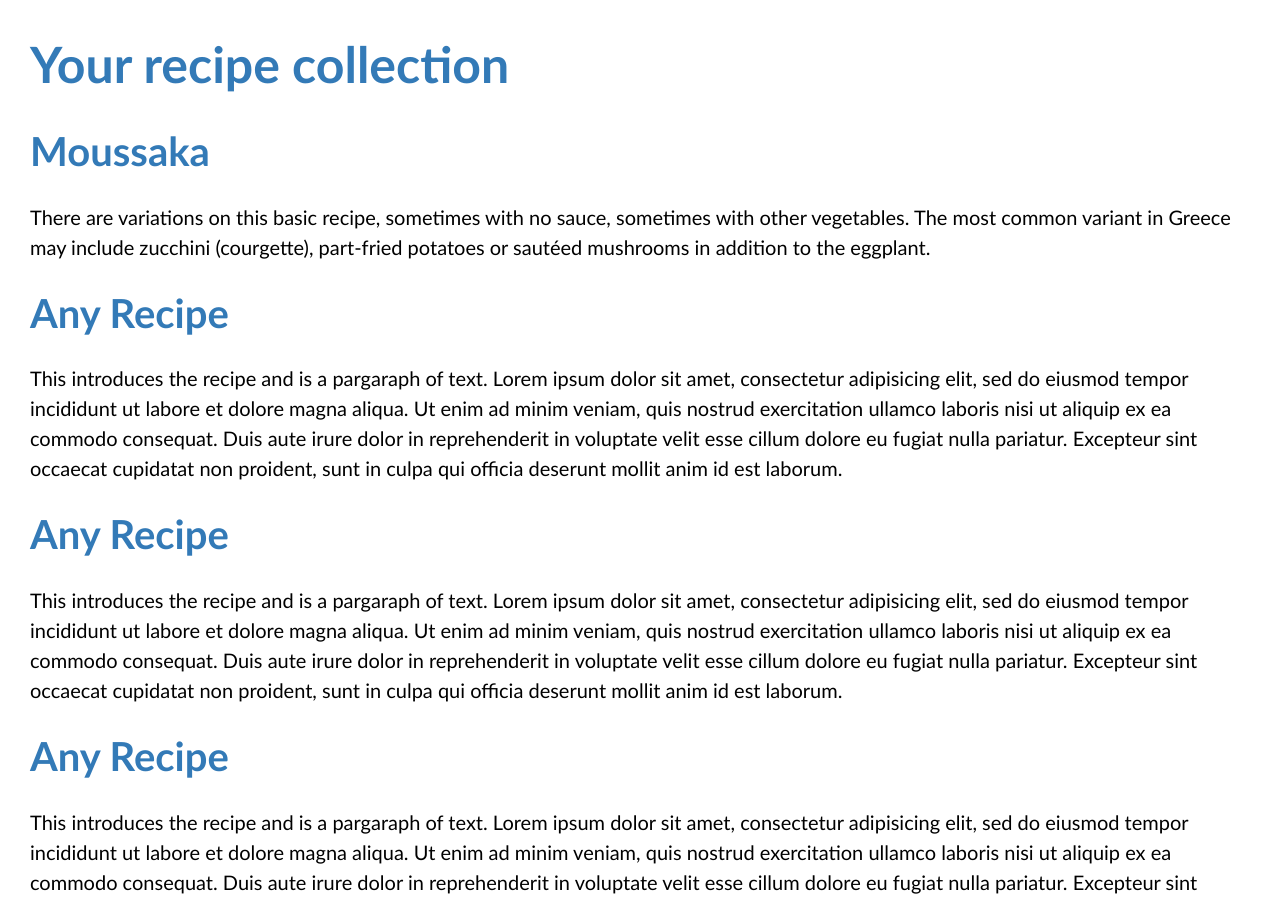
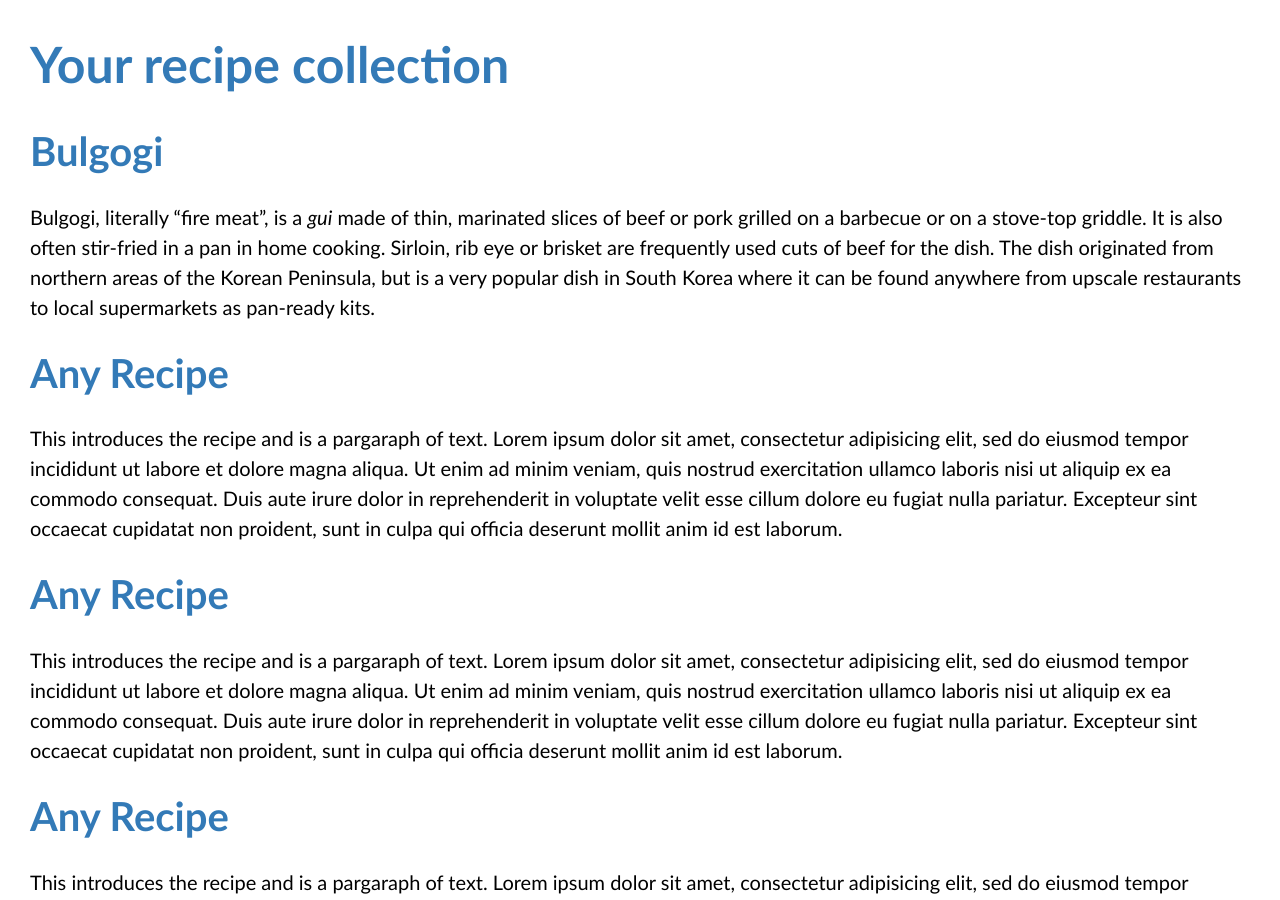
Before and after one commit to 16043417/16043417.github.io, a Jekyll site: the page built from pages/recipelisting.md, in a window 1280 px wide and 900 px high. Built offline with Jekyll 4.4.1, drawn with Linux system fonts in a browser that asks for light colours; some of the changed lines change nothing that is shown.

Commit message:
Investigation

```diff
--- a/_recipes/recipe1.markdown
+++ b/_recipes/recipe1.markdown
@@ -1,59 +1,47 @@
 ---
 layout: recipe
-title: Moussaka
+title: Bulgogi
 date: 2019-10-19
 excerpt_separator: <!--more-->
 published: true
 order:
 tags:
-  - Greek
+  - Korean
   - Meat
   - Hot
 ---
 
-# Moussaka
+# Bulgogi
 
-There are variations on this basic recipe, sometimes with no sauce, sometimes with other vegetables. The most common variant in Greece may include zucchini (courgette), part-fried potatoes or sautéed mushrooms in addition to the eggplant.
+Bulgogi, literally "fire meat", is a _gui_ made of thin, marinated slices of beef or pork grilled on a barbecue or on a stove-top griddle. It is also often stir-fried in a pan in home cooking. Sirloin, rib eye or brisket are frequently used cuts of beef for the dish. The dish originated from northern areas of the Korean Peninsula, but is a very popular dish in South Korea where it can be found anywhere from upscale restaurants to local supermarkets as pan-ready kits.
 
 <!--more-->
 
-[![Moussaka](/_uploads/moussaka.jpg)](/_uploads/moussaka.jpg)
+[![Bulgogi](//_uploads/basic-bulgogi.jpg)](//_uploads/basic-bulgogi.jpg)
 
 ## Ingredients
 
-- 1 kg aubergines (large or/and elongated variety)
-- 160 ml vegetable oil (about 1 teacup)
-- 1 large onion, finely sliced
-- 450 grams minced beef
-- 1 glass white wine (not retsina, but aretsinoto)
-- 350 grams fresh tomatoes,
-- 1400 grams tomatoes, drained of some of their juice and chopped
-- teaspoon ground cinnamon
-- teaspoon ground allspice
-- salt and black pepper
-- 1 teaspoon oregano
-- 25 grams grated Parmesan, Kefalotiri, or Gruyere cheese
-- some chopped parsley
-- 80 grams butter
-- 80 grams flour
-- 600 ml warm milk
-- 30 grams grated Parmesan or Gruyere cheese
-- 2 egg yolks
-- 4 tablespoons toasted breadcrumbs
-
+- 1 ½ lb ribeye steak (700 g), or any other well-marbled, tender cut
+- 1 onion, 1/2 roughly chopped and 1/2 thinly sliced
+- 3 cloves garlic cloves
+- ½ pear, peeled and roughly chopped
+- 3 spring onions, 1 cut into pieces and 2 sliced into 1/4-inch rounds
+- 3 tablespoons brown sugar
+- 1 teaspoon black pepper
+- ⅓ cup soy sauce (80 g)
+- 3 tablespoons sesame oil
+- 1 tablespoon canola oil
+- 1 teaspoon sesame seed, for serving
+- 2 cups cooked rice (400 g), for serving
 
 ## Method
 
-Moussaka should be baked in the oven. Use a roasting container, either square or oblong, approximately 25 x 25 cm or 39 x 28 cm. It is recommended that you spread the work involved over two days for your convenience; one can easily cook the meat the day before, without the Moussaka suffering at all. Do not do the same with the aubergines; they should be fried on the day.
+1. Slice the beef as thinly as you can, then set aside in a large bowl. Using frozen or cold beef will make the slicing easier.
+2. In a blender or food processor, blend the onion chunks, garlic, pear, green onion pieces, brown sugar, pepper, soy sauce, and sesame oil until smooth.
+3. Pour the marinade over the beef, add the thinly sliced onion, then mix to coat evenly. Cover with plastic wrap and marinate in the fridge for at least 30 minutes, or overnight.
+4. Heat the canola oil in a large skillet over high heat. Pat the meat dry.
+5. Being careful not to crowd the pan, sear the marinated beef and onions until browned. Sprinkle with the sliced green onions and sesame seeds.
+6. Serve with rice and side dishes.
 
-Top and tail the aubergines, without peeling them. Rinse them, cut them lengthways in 75-mm thick slices and immerse them in salted water, for 30 minutes. Take them out, squeeze gently, rinse, then squeeze them again. Drain them in a colander and pat dry. Fry them in hot vegetable oil until they become pale golden on both sides; you can either deep-fry them, which is easier but they absorb a lot of oil, or shallow-fry them. In either case, drain them on absorbent paper on a flat platter before serving, so that most of their oil will dribble away.
-
-Sautee the sliced onion in 2 tablespoons vegetable oil, until it looks glistening. Add the meat and sauté together, stirring, until all the lumps are broken down and the meat starts to change colour. Pour in the wine, add tomatoes, sliced finely, the spices, salt and pepper and the oregano. Cover and cook for 20 minutes, stirring from time to time in case it sticks. Then mix in the grated cheese and parsley.
-Melt the butter and, away from the heat, gradually add the flour and stir to amalgamate. Return to the heat and gradually add the milk and seasoning, stirring continuously. Simmer for 9-10 minutes, stirring, until it has thickened considerably. Withdraw the pan from the heat, let it stand briefly, then add the cheese and the egg yolks. Stir to amalgamate them. Do not let the sauce boil after this.
-
-It should by now be a thick béchamel, to enable it to sit on top of the meat mixture and form a kind of crust.
-
-To assemble, cover the base of the roasting dish with half of the fried aubergines, then spread half of the meat mixture evenly on top of them and cover neatly with the remaining aubergines. Spread the remaining meat and sauce evenly over the top and cover neatly with the béchamel sauce. Sprinkle the grated cheese all over the top, and the breadcrumbs. Moussaka from Macedonia may contain a layer of thinly sliced round potatoes which have been fried first. Bake in a pre-heated oven, gas no.4/ 350 grades F/ 180 grades C, for 1 hour, until a golden crust is formed all over the top. Let it stand for 5 minutes before serving, in order to be able to cut it more easily. To serve, cut into square or oblong-shaped pieces, about 8 cm thick. It should be quite dry by then and the pieces should ideally stay intact.
-
-- Serves: 6
-- Preparation time: 1 hour
+- Serves: 4
+- Preparation time: 2 hours
```
Also changed, not shown: 1 other file.
